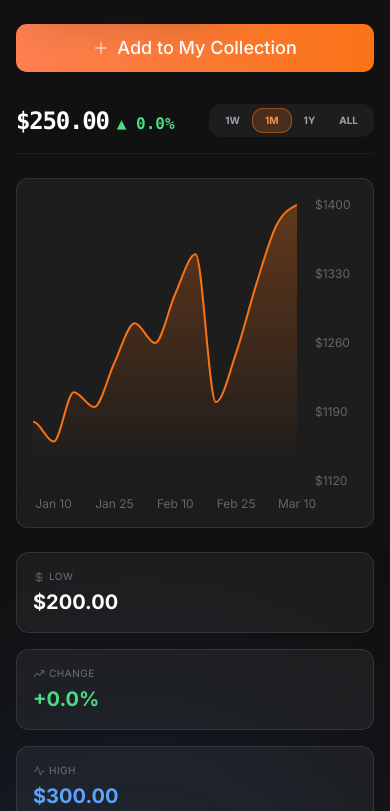
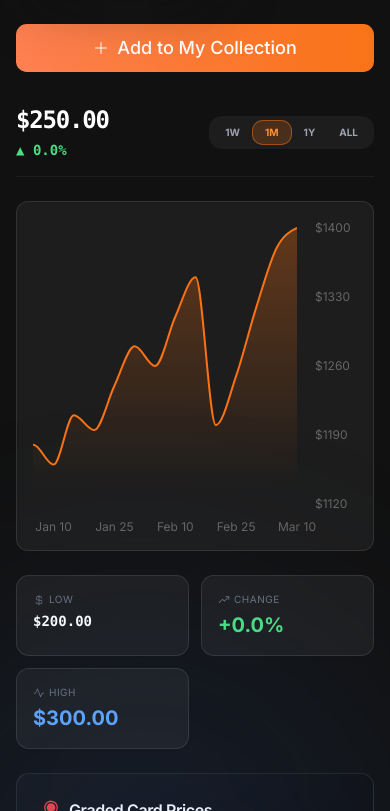
Before and after one commit to JayCo13/cardverse-web, a Next.js app: page / in a window 390 px wide. Shown: the part 2013-2824 px from the top of the page. Built offline with nearby package versions, Linux system fonts and the light colour scheme; no server answers; the database is empty.

Commit message:
fix(market-spotlight): refine currency layout with flex-col and text-sm

```diff
--- a/src/components/market-spotlight.tsx
+++ b/src/components/market-spotlight.tsx
@@ -1415,7 +1415,7 @@ export function MarketSpotlight() {
                     <div className="space-y-6 h-full flex flex-col justify-center">
                         {/* Chart Controls Row */}
                         <div className="flex flex-wrap items-center justify-between gap-4 w-full border-b border-white/5 pb-4">
-                            <div className="flex flex-wrap items-baseline gap-2 md:gap-4">
+                            <div className="flex flex-col items-start md:flex-row md:items-baseline gap-1 md:gap-4">
                                 {isLoading ? (
                                     <div className="flex items-center gap-4">
                                         <div className="h-9 w-40 bg-white/10 rounded animate-pulse" />
@@ -1426,7 +1426,7 @@ export function MarketSpotlight() {
                                         <span className="text-2xl md:text-3xl font-bold text-white font-mono tracking-tighter">
                                             {formatPrice(currentPrice || 0)}
                                         </span>
-                                        <span className={`text-base md:text-lg font-bold font-mono ${(priceChange || 0) >= 0 ? 'text-green-400' : 'text-red-400'}`}>
+                                        <span className={`text-sm md:text-lg font-bold font-mono ${(priceChange || 0) >= 0 ? 'text-green-400' : 'text-red-400'}`}>
                                             {(priceChange || 0) >= 0 ? '▲' : '▼'} {Math.abs(priceChange || 0).toFixed(1)}%
                                         </span>
                                     </>
@@ -1501,7 +1501,7 @@ export function MarketSpotlight() {
                         </div>
 
                         {/* Data Grid */}
-                        <div className="grid grid-cols-1 sm:grid-cols-3 gap-4">
+                        <div className="grid grid-cols-2 md:grid-cols-3 gap-3 md:gap-4">
                             <Card className="bg-white/5 border-white/10 p-4 flex flex-col items-start hover:border-orange-500/30 transition-colors group">
                                 <span className="text-gray-500 text-[10px] uppercase tracking-wider mb-1 flex items-center gap-1">
                                     <CurrencyDollar className="w-3 h-3" /> {t('low_price')}
@@ -1509,7 +1509,7 @@ export function MarketSpotlight() {
                                 {isLoading ? (
                                     <div className="h-7 w-20 bg-white/10 rounded animate-pulse" />
                                 ) : (
-                                    <span className="text-xl font-bold text-white group-hover:text-orange-400 transition-colors">
+                                    <span className="text-sm md:text-lg font-bold text-white font-mono group-hover:text-orange-400 transition-colors">
                                         {product?.low_price ? formatPrice(product.low_price) : '-'}
                                     </span>
                                 )}
```
